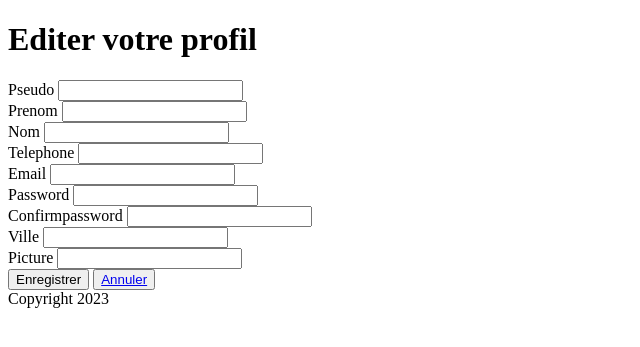
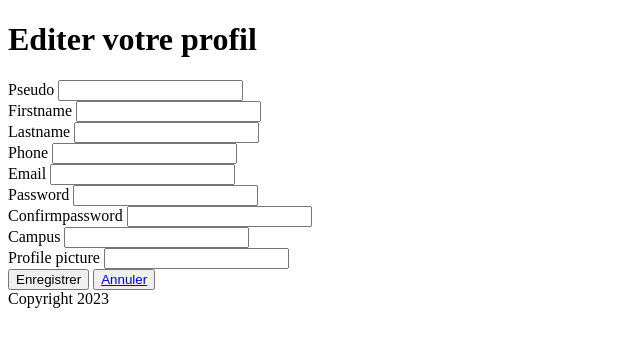
Before and after one commit to Aimhix/sortir, a Symfony app: template templates/profile/editProfile.html.twig in a window 1280 px wide. Shown: the part 98-445 px from the top of the page, without its empty margins (0-640 px from the left). Run offline with Twig, Linux system fonts and the light colour scheme; the template is opened without the code that fills it, so the values that code supplies are empty; form fields are guessed from the names that the template uses; some libraries are stand-ins or nearby versions.

Commit message:
Update Profiles stuff

```diff
--- a/src/Controller/ProfileController.php
+++ b/src/Controller/ProfileController.php
@@ -4,6 +4,7 @@ namespace App\Controller;
 
 use App\Entity\User;
 use App\Form\EditProfileType;
+use Symfony\Component\Finder\Exception\AccessDeniedException;
 use Symfony\Component\HttpFoundation\Request;
 use Symfony\Bundle\FrameworkBundle\Controller\AbstractController;
 use Symfony\Component\HttpFoundation\Response;
@@ -31,6 +32,10 @@ class ProfileController extends AbstractController
     {
 
         $user = $this->getUser();
+
+        if (!$user) {
+            throw new AccessDeniedException('Vous devez être connecté pour accéder à cette page');
+        }
 
         // Formulaire ProfileType
         $form = $this->createForm(EditProfileType::class, $user);
--- a/src/Entity/Campus.php
+++ b/src/Entity/Campus.php
@@ -106,4 +106,9 @@ class Campus
 
         return $this;
     }
+
+    public function __toString()
+    {
+        return $this->name;
+    }
 }
--- a/src/Form/ProfileType.php
+++ b/src/Form/ProfileType.php
@@ -19,7 +19,7 @@ class ProfileType extends AbstractType
             ->add('nom', TextType::class)
             ->add('telephone', TelType::class)
             ->add('email', EmailType::class)
-            ->add('ville');
+            ->add('city');
 
 
     }
--- a/templates/profile/editProfile.html.twig
+++ b/templates/profile/editProfile.html.twig
@@ -24,18 +24,18 @@
     </div>
 
     <div>
-        {{ form_label(form.prenom) }}
-        {{ form_widget(form.prenom) }}
+        {{ form_label(form.firstname) }}
+        {{ form_widget(form.firstname) }}
     </div>
 
     <div>
-        {{ form_label(form.nom) }}
-        {{ form_widget(form.nom) }}
+        {{ form_label(form.lastname) }}
+        {{ form_widget(form.lastname) }}
     </div>
 
     <div>
-        {{ form_label(form.telephone) }}
-        {{ form_widget(form.telephone) }}
+        {{ form_label(form.phone) }}
+        {{ form_widget(form.phone) }}
     </div>
 
     <div>
@@ -54,13 +54,13 @@
     </div>
 
     <div>
-        {{ form_label(form.ville) }}
-        {{ form_widget(form.ville) }}
+        {{ form_label(form.campus) }}
+        {{ form_widget(form.campus) }}
     </div>
 
     <div>
-        {{ form_label(form.picture) }}
-        {{ form_widget(form.picture) }}
+        {{ form_label(form.profilePicture) }}
+        {{ form_widget(form.profilePicture) }}
     </div>
 
     <button type="submit">Enregistrer</button>
```
Also changed, not shown: src/Form/EditProfileType.php (+6 -6 lines), templates/profile/showProfile.html.twig (+10 -8 lines), 2 other files.
